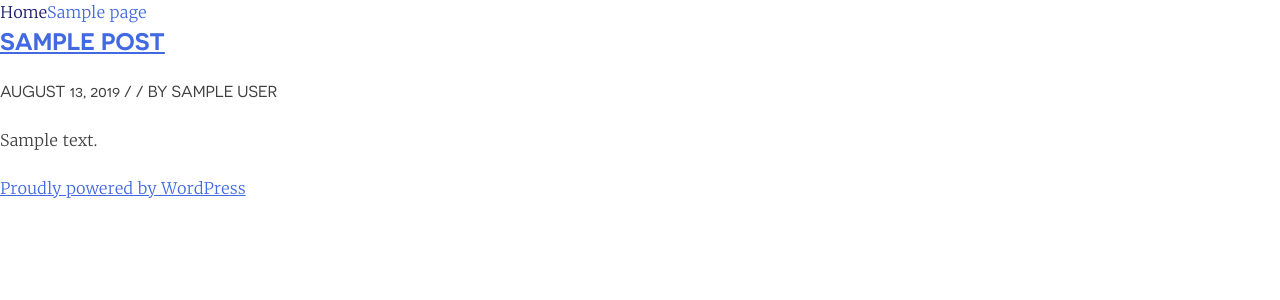
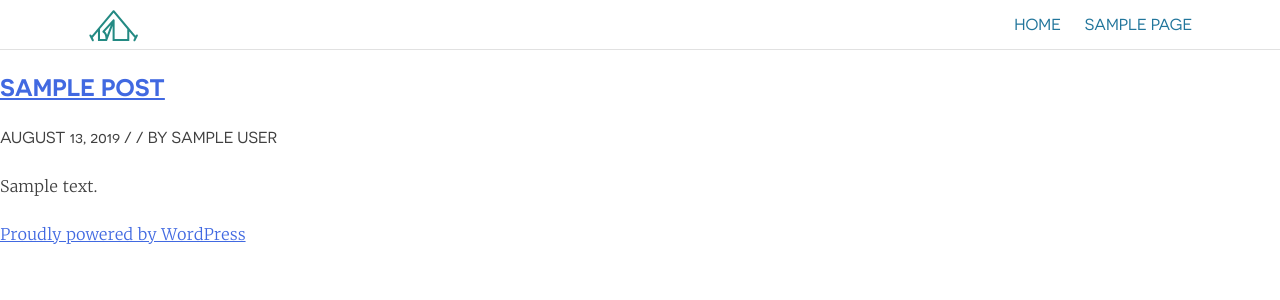
Before and after one commit to yongmin86k/project__Inhabitent-Site, a WordPress theme: template themes/inhabitent/home.php in a window 1280 px wide. Shown: the top 300 px of the page. Run offline with PHP 8.4 and a stand-in for WordPress, Linux system fonts and the light colour scheme; the site name, menu and one post (Sample post) are stand-ins, and other content is empty; some libraries are stand-ins or nearby versions.

Commit message:
include the logo image and styles for the main navigation

```diff
--- a/themes/inhabitent/header.php
+++ b/themes/inhabitent/header.php
@@ -28,8 +28,17 @@
 
 				<nav id="site-navigation" class="main-navigation" role="navigation">
 					<button class="menu-toggle" aria-controls="primary-menu" aria-expanded="false"><?php echo esc_html( 'Primary Menu' ); ?></button>
+
+					<div class="site-logo">
+						<a href="<?php echo esc_url( home_url( '/' ) ); ?>" rel="home">
+							<img src="<?php echo get_template_directory_uri().'/images/logos/inhabitent-logo-tent.svg' ?>" alt="site-logo">
+						</a>
+					</div><!-- .site-logo -->
+
 					<?php wp_nav_menu( array( 'theme_location' => 'primary', 'menu_id' => 'primary-menu' ) ); ?>
 				</nav><!-- #site-navigation -->
+
+
 			</header><!-- #masthead -->
 
 			<div id="content" class="site-content">
--- a/themes/inhabitent/inc/extras.php
+++ b/themes/inhabitent/inc/extras.php
@@ -33,7 +33,7 @@ function inhabitent_remove_submenus() {
 }
 add_action( 'admin_menu', 'inhabitent_remove_submenus', 110 );
 
-// custom login for theme
+// custom logo in wp-login
 function inhabitent_custom_login() {
 	echo '<style type="text/css">
         #login h1 a {
@@ -46,6 +46,7 @@ function inhabitent_custom_login() {
 }
 add_action('login_head', 'inhabitent_custom_login');
 
+// custom logo url in wp-login
 function inhabitent_custom_login_url() {
     return get_bloginfo( 'url' );
 }
--- a/themes/inhabitent/sass/_elements.scss
+++ b/themes/inhabitent/sass/_elements.scss
@@ -11,7 +11,7 @@ html {
 *:before,
 *:after {
   /* Inherit box-sizing to make it easier to change the property for components that leverage other behavior; see http://css-tricks.com/inheriting-box-sizing-probably-slightly-better-best-practice/ */
-  box-sizing: inherit;
+  box-sizing: border-box;
 }
 
 body {
--- a/themes/inhabitent/sass/_mixins.scss
+++ b/themes/inhabitent/sass/_mixins.scss
@@ -10,3 +10,16 @@
 	margin-left: auto;
 	margin-right: auto;
 }
+
+// Flex center and middle
+@mixin flex-items-content($align-items: center, $justify-content: center){
+	display: flex;
+	align-items: $align-items;
+	justify-content: $justify-content;
+}
+
+// Default width for the site
+@mixin width-default {
+	width: $base__width;
+	margin: 0 auto;
+}
--- a/themes/inhabitent/sass/_navigation.scss
+++ b/themes/inhabitent/sass/_navigation.scss
@@ -26,107 +26,51 @@ a {
 
 /* Menus */
 
+.site-header {
+	position: relative;
+	&:after {
+		position: absolute;
+		bottom: 0;
+		width: 100%;
+		height: 1px;
+		content: '';
+		border-bottom: $border__solid;
+	}
+}
 .main-navigation {
-	clear: both;
-	display: block;
-	float: left;
+	// clear: both;
+	header & { height: 3.125rem; }
+	@include flex-items-content(center, space-between);
 	width: 100%;
+	height: 100%;
+	padding: .5rem;
+	font-family: $font__header;
+	text-transform: uppercase;
+	@include width-default;
 
-	ul {
+	.menu-toggle {
 		display: none;
-		list-style: none;
-		margin: 0;
-		padding-left: 0;
-
-		ul {
-			box-shadow: 0 3px 3px rgba(0, 0, 0, 0.2);
-			float: left;
-			position: absolute;
-			top: $base__space-unit;
-			left: -999rem;
-			z-index: 99999;
-
-			ul {
-				left: -999rem;
-				top: 0;
 	}
 
-			li {
-				&:hover > ul,
-				&.focus > ul {
-					left: 100%;
+	.site-logo {
+		height: 100%;
+		img {
+			display: block;
+			width: auto;
+			height: 100%;
 		}
 	}
 
+	ul {
+		@include flex-items-content(center, flex-start);
+		list-style: none;
+		margin: 0;
+		li {
+			padding-left: 1.5rem;
 			a {
-				width: 200px;
-			}
-
-			:hover > a,
-			.focus > a {
-			}
-
-			a:hover,
-			a.focus {
+				text-decoration: none;
+				color: $color__text-screen;
 			}
 		}
-
-		li:hover > ul,
-		li.focus > ul {
-			left: auto;
 	}
 }
-	li {
-		float: left;
-		position: relative;
-
-		&:hover > a,
-		&.focus > a {
-		}
-	}
-	a {
-		display: block;
-		text-decoration: none;
-	}
-
-	.current_page_item > a,
-	.current-menu-item > a,
-	.current_page_ancestor > a {
-	}
-}
-
-/* Small menu. */
-.menu-toggle,
-.main-navigation.toggled ul {
-	display: block;
-}
-
-@media screen and (min-width: 768px) {
-	.menu-toggle {
-		display: none;
-	}
-	.main-navigation ul {
-		display: block;
-	}
-}
-
-.comment-navigation,
-.posts-navigation,
-.post-navigation {
-
-	.site-main & {
-		margin: 0 0 $base__space-unit;
-		overflow: hidden;
-	}
-
-	.nav-previous {
-		float: left;
-		width: 50%;
-	}
-
-	.nav-next {
-		float: right;
-		text-align: right;
-		width: 50%;
-	}
-}
--- a/themes/inhabitent/style.css
+++ b/themes/inhabitent/style.css
@@ -338,8 +338,8 @@ html {
 *:before,
 *:after {
   /* Inherit box-sizing to make it easier to change the property for components that leverage other behavior; see http://css-tricks.com/inheriting-box-sizing-probably-slightly-better-best-practice/ */
-  -webkit-box-sizing: inherit;
-          box-sizing: inherit; }
+  -webkit-box-sizing: border-box;
+          box-sizing: border-box; }
 
 body {
   background: #fff;
@@ -473,71 +473,60 @@ a {
     outline: 0; }
 
 /* Menus */
+.site-header {
+  position: relative; }
+  .site-header:after {
+    position: absolute;
+    bottom: 0;
+    width: 100%;
+    height: 1px;
+    content: '';
+    border-bottom: 1px solid #e1e1e1; }
+
 .main-navigation {
-  clear: both;
-  display: block;
-  float: left;
-  width: 100%; }
+  display: -webkit-box;
+  display: -ms-flexbox;
+  display: flex;
+  -webkit-box-align: center;
+      -ms-flex-align: center;
+          align-items: center;
+  -webkit-box-pack: justify;
+      -ms-flex-pack: justify;
+          justify-content: space-between;
+  width: 100%;
+  height: 100%;
+  padding: .5rem;
+  font-family: "Novecento Sans Web", sans-serif;
+  text-transform: uppercase;
+  width: 1120px;
+  margin: 0 auto; }
+  header .main-navigation {
+    height: 3.125rem; }
+  .main-navigation .menu-toggle {
+    display: none; }
+  .main-navigation .site-logo {
+    height: 100%; }
+    .main-navigation .site-logo img {
+      display: block;
+      width: auto;
+      height: 100%; }
   .main-navigation ul {
-    display: none;
+    display: -webkit-box;
+    display: -ms-flexbox;
+    display: flex;
+    -webkit-box-align: center;
+        -ms-flex-align: center;
+            align-items: center;
+    -webkit-box-pack: start;
+        -ms-flex-pack: start;
+            justify-content: flex-start;
     list-style: none;
-    margin: 0;
-    padding-left: 0; }
-    .main-navigation ul ul {
-      -webkit-box-shadow: 0 3px 3px rgba(0, 0, 0, 0.2);
-              box-shadow: 0 3px 3px rgba(0, 0, 0, 0.2);
-      float: left;
-      position: absolute;
-      top: 1.5rem;
-      left: -999rem;
-      z-index: 99999; }
-      .main-navigation ul ul ul {
-        left: -999rem;
-        top: 0; }
-      .main-navigation ul ul li:hover > ul,
-      .main-navigation ul ul li.focus > ul {
-        left: 100%; }
-      .main-navigation ul ul a {
-        width: 200px; }
-    .main-navigation ul li:hover > ul,
-    .main-navigation ul li.focus > ul {
-      left: auto; }
-  .main-navigation li {
-    float: left;
-    position: relative; }
-  .main-navigation a {
-    display: block;
-    text-decoration: none; }
-
-/* Small menu. */
-.menu-toggle,
-.main-navigation.toggled ul {
-  display: block; }
-
-@media screen and (min-width: 768px) {
-  .menu-toggle {
-    display: none; }
-  .main-navigation ul {
-    display: block; } }
-
-.site-main .comment-navigation, .site-main
-.posts-navigation, .site-main
-.post-navigation {
-  margin: 0 0 1.5rem;
-  overflow: hidden; }
-
-.comment-navigation .nav-previous,
-.posts-navigation .nav-previous,
-.post-navigation .nav-previous {
-  float: left;
-  width: 50%; }
-
-.comment-navigation .nav-next,
-.posts-navigation .nav-next,
-.post-navigation .nav-next {
-  float: right;
-  text-align: right;
-  width: 50%; }
+    margin: 0; }
+    .main-navigation ul li {
+      padding-left: 1.5rem; }
+      .main-navigation ul li a {
+        text-decoration: none;
+        color: #21759b; }
 
 /*--------------------------------------------------------------
 # Accessibility
```
Also changed, not shown: themes/inhabitent/build/css/style.min.css, 1 other file. Lines whose indentation alone changed are shown as unchanged.
